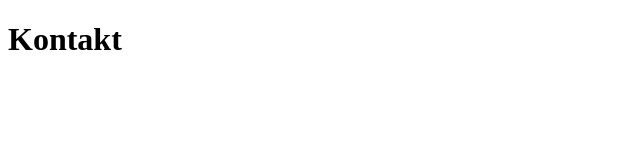
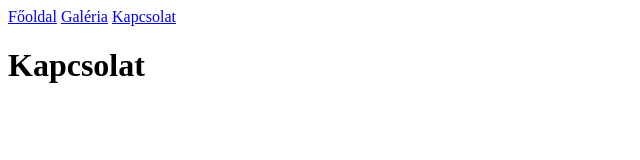
Before and after one commit to NagyRekaLaura/rp-menu, a plain HTML site: page contact.html in a window 1280 px wide. Shown: the whole page, without its empty margins (0-640 px from the left). Drawn offline with Linux system fonts and the light colour scheme.

Commit message:
manü hozzáadva

```diff
--- a/contact.html
+++ b/contact.html
@@ -9,6 +9,12 @@
     <title>Reszponzív menü</title>
 </head>
 <body>
-    <h1>Kontakt</h1>
+    <nav>
+        <a href="index.html">Főoldal</a>
+        <a href="gallery.html">Galéria</a>
+        <a href="contact.html">Kapcsolat</a>
+    </nav>
+
+    <h1>Kapcsolat</h1>
 </body>
 </html>
```
Also changed, not shown: gallery.html (+6 -0 lines), index.html (+6 -0 lines).
